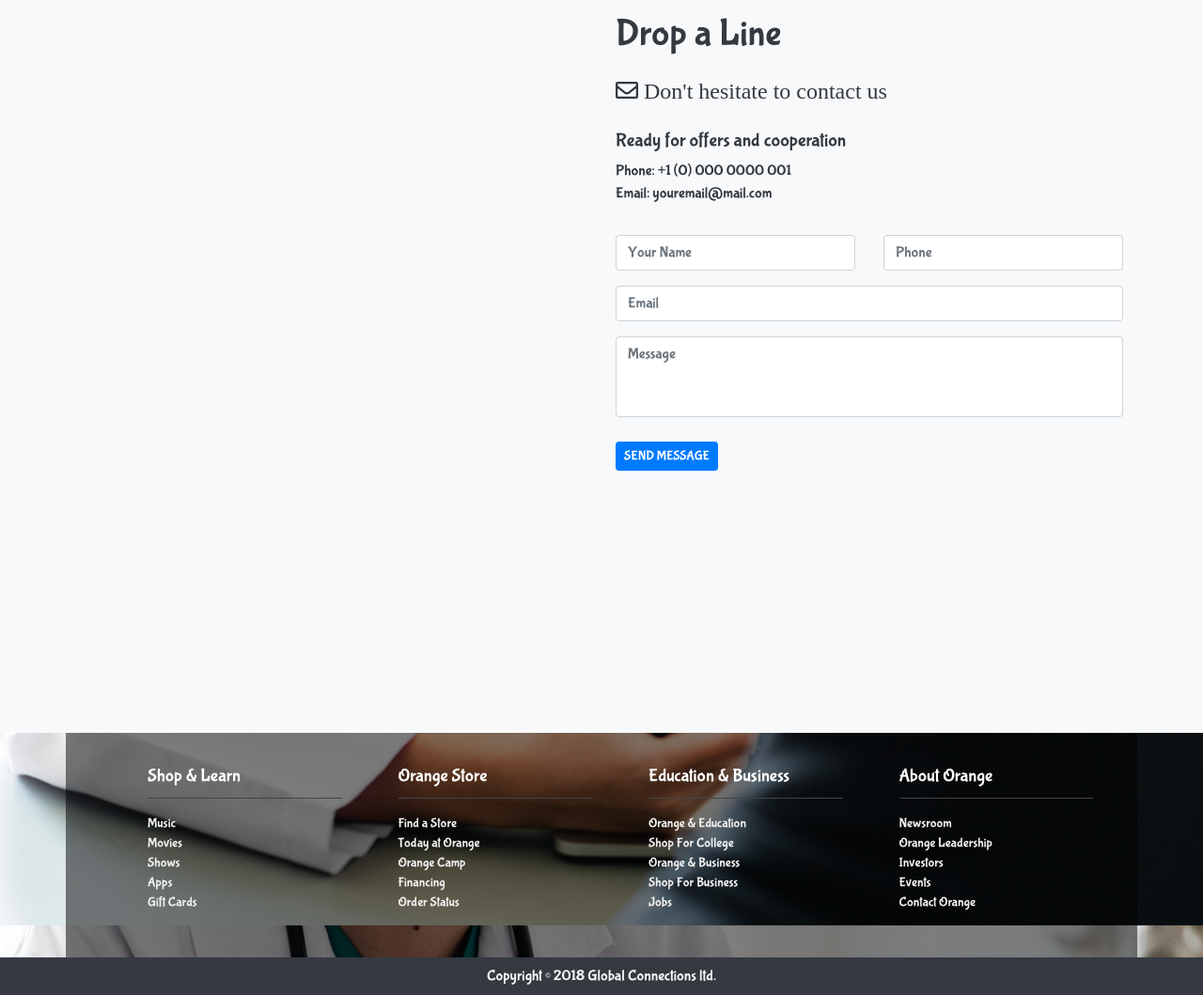
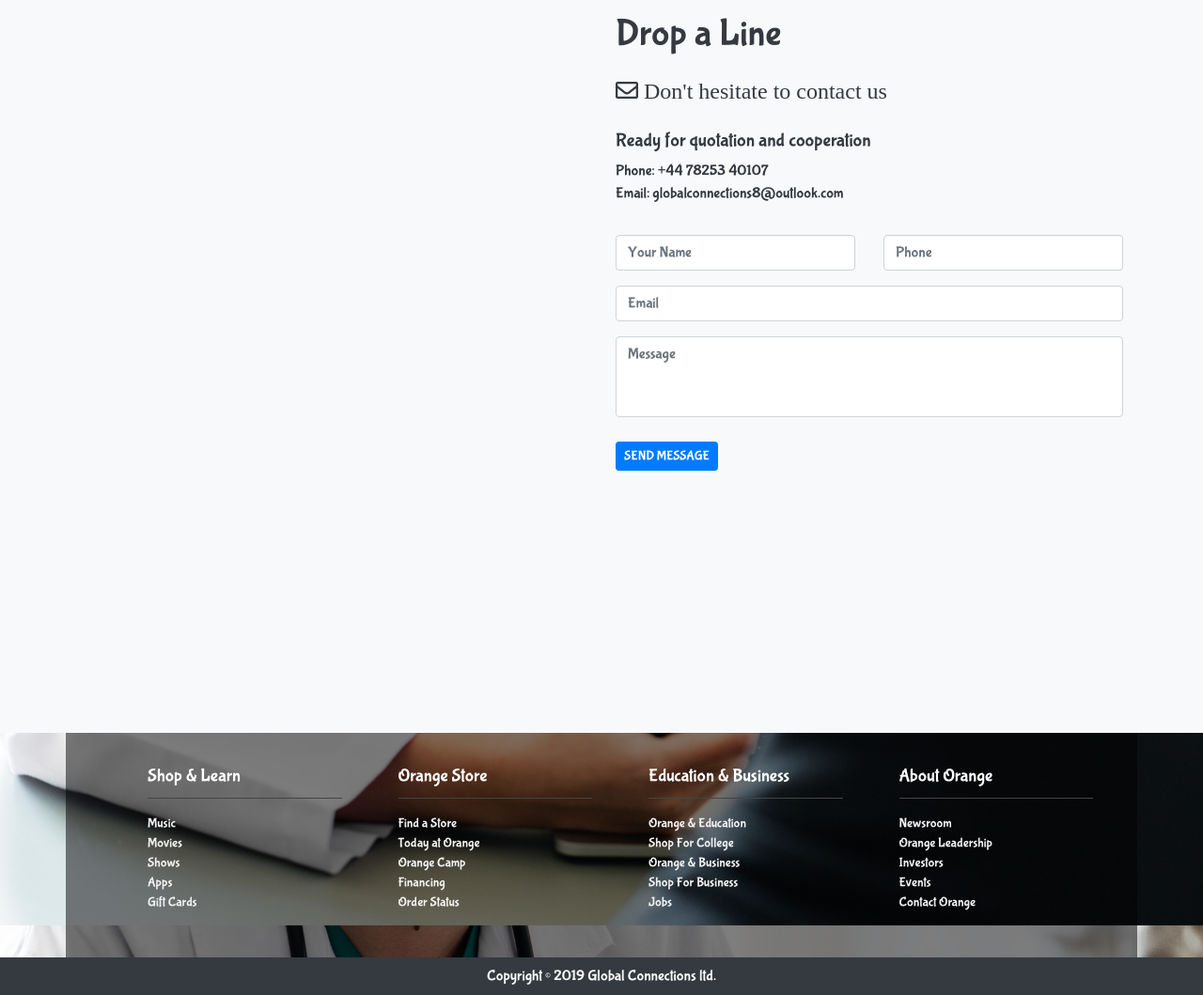
Before and after one commit to globalconnections8/globalconnections8-github.io, a plain HTML site: page index.html in a window 1280 px wide. Shown: the part 2420-3479 px from the top of the page at 94% size. Drawn offline with nearby package versions, Linux system fonts and the light colour scheme; grey boxes are pictures that could not be loaded.

Commit message:
changed year

```diff
--- a/index.html
+++ b/index.html
@@ -166,11 +166,11 @@
                         </div>
                         <div class="icon-contacts pb-3">
                             <h5 class="align-left">
-                                Ready for offers and cooperation
+                                Ready for quotation and cooperation
                             </h5>
                             <p class="mbr-text align-left">
-                                Phone: +1 (0) 000 0000 001 <br>
-                                Email: youremail@mail.com
+                                Phone: +44 78253 40107 <br>
+                                Email: globalconnections8@outlook.com
                             </p>
                         </div>
                     </div>
@@ -288,7 +288,7 @@
         </div>
       </div>
       <div class="footer-bottom text-center text-light bg-dark">
-        Copyright &copy; 2018 Global Connections ltd.
+        Copyright &copy; 2019 Global Connections ltd.
       </div>
     </footer>
 
```
